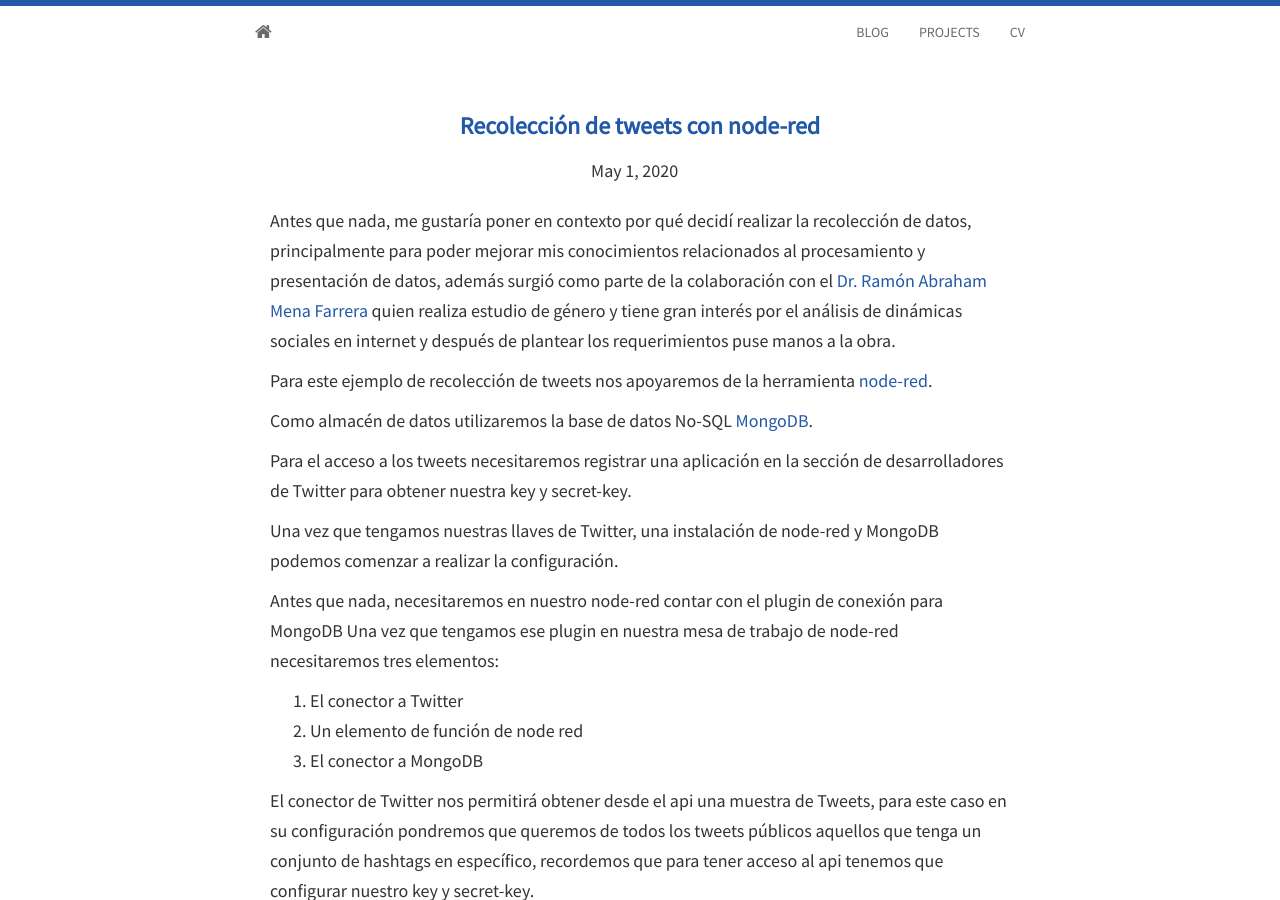
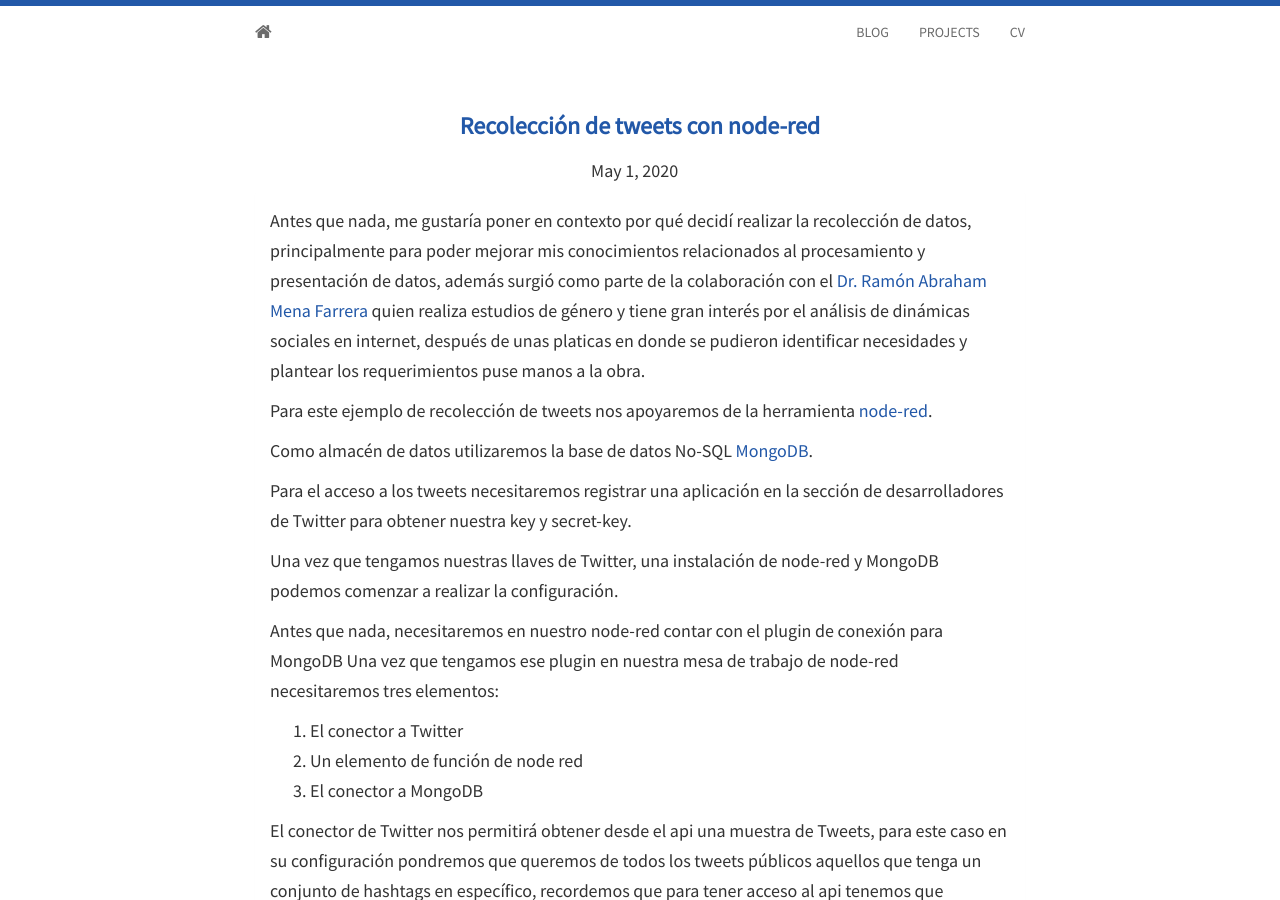
Before and after one commit to eder-toledo/eder-toledo.github.io, a Jekyll site: the page built from _posts/2020-05-01-recoleccion-tweets-nodered.md, in a window 1280 px wide and 900 px high. Built offline with Jekyll 4.4.1, drawn with Linux system fonts in a browser that asks for light colours; nearby versions of some CDN libraries; comment, search, counter and statistics services are not loaded.

Commit message:
Se actualizo texto

```diff
--- a/_posts/2020-05-01-recoleccion-tweets-nodered.md
+++ b/_posts/2020-05-01-recoleccion-tweets-nodered.md
@@ -3,7 +3,7 @@ title: Recolección de tweets con node-red
 layout: post
 ---
 
-Antes que nada, me gustaría poner en contexto por qué decidí realizar la recolección de datos, principalmente para poder mejorar mis conocimientos relacionados al procesamiento y presentación de datos, además surgió como parte de la colaboración con el [Dr. Ramón Abraham Mena Farrera](https://www.ecosur.mx/academico/rmena/) quien realiza estudio de género y tiene gran interés por el análisis de dinámicas sociales en internet y después de plantear los requerimientos puse manos a la obra.
+Antes que nada, me gustaría poner en contexto por qué decidí realizar la recolección de datos, principalmente para poder mejorar mis conocimientos relacionados al procesamiento y presentación de datos, además surgió como parte de la colaboración con el [Dr. Ramón Abraham Mena Farrera](https://www.ecosur.mx/academico/rmena/) quien realiza estudios de género y tiene gran interés por el análisis de dinámicas sociales en internet, después de unas platicas en donde se pudieron identificar necesidades y plantear los requerimientos puse manos a la obra.
 
 Para este ejemplo de recolección de tweets nos apoyaremos de la herramienta [node-red](https://nodered.org/).
 
```
